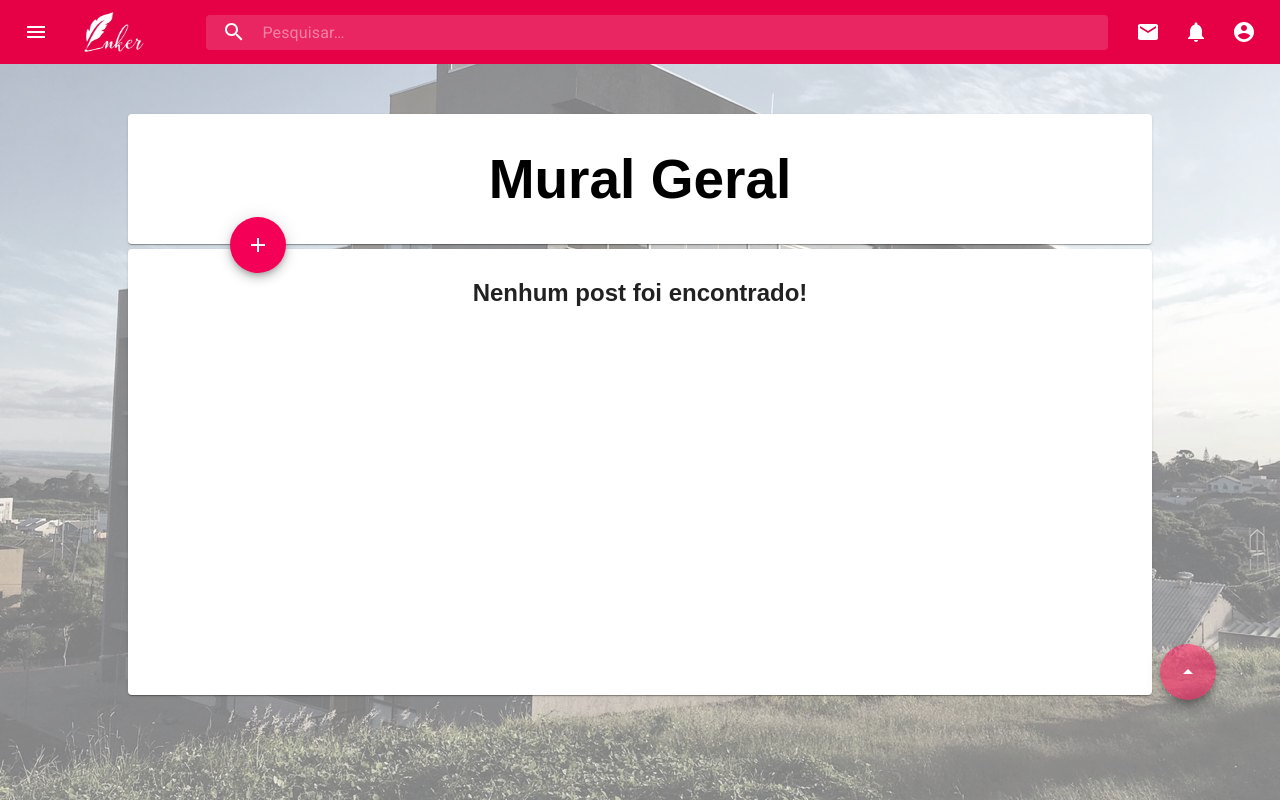
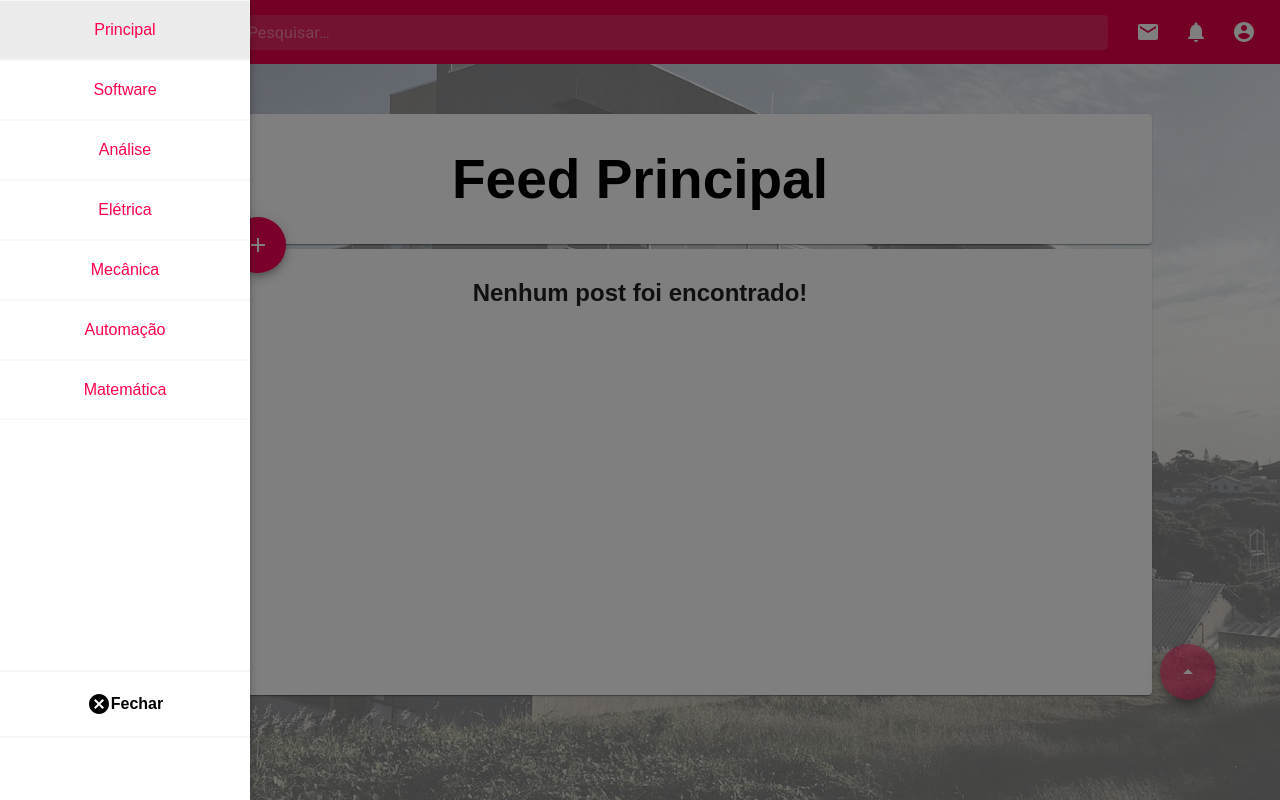
Before and after one commit to caueaquino/Inker-API, a React app in the folder inker/: page /inker/timeline in a window 1280 px wide. Both pictures are taken after a click on the button 36 px from the left and 32 px from the top of the page. Built offline with nearby package versions, Linux system fonts and the light colour scheme.

Commit message:
added sidebar completes sucessfully

```diff
--- a/inker/src/components/CreatePost/index.js
+++ b/inker/src/components/CreatePost/index.js
@@ -26,9 +26,9 @@ const useStyles = makeStyles(theme => ({
     },
 }));
 
-export default function SimpleModal() {
+export default function CreatePost() {
     const [open, setOpen] = React.useState(false);
-    // getModalStyle is not a pure function, we roll the style only on the first render
+
     const [modalStyle] = React.useState(getModalStyle);
 
     const handleOpen = () => {
--- a/inker/src/components/MainAppBar/index.js
+++ b/inker/src/components/MainAppBar/index.js
@@ -7,7 +7,6 @@ import InputBase from '@material-ui/core/InputBase';
 import Badge from '@material-ui/core/Badge';
 import MenuItem from '@material-ui/core/MenuItem';
 import Menu from '@material-ui/core/Menu';
-import MenuIcon from '@material-ui/icons/Menu';
 import SearchIcon from '@material-ui/icons/Search';
 import AccountCircle from '@material-ui/icons/AccountCircle';
 import MailIcon from '@material-ui/icons/Mail';
@@ -16,6 +15,8 @@ import MoreIcon from '@material-ui/icons/MoreVert';
 import {Link} from 'react-router-dom'
 
 import './styles.css'
+
+import Sidebar from '../../components/Sidebar'
 
 import WhiteLogo from '../../assets/images/FullLogoWhite.png'
 import { flexbox } from '@material-ui/system';
@@ -179,14 +180,7 @@ const MainAppBar = () => {
     <div className={classes.grow}>
       <AppBar position="static" style={{ backgroundColor: 'rgb(230,0,70)' }}>
         <Toolbar>
-          <IconButton
-            edge="start"
-            className={classes.menuButton}
-            color="inherit"
-            aria-label="Open drawer"
-          >
-            <MenuIcon />
-          </IconButton>
+          <Sidebar></Sidebar>
 
           <img id="logo-bar" src={WhiteLogo} height="40px" width="100px" alt="logo-inker" />
 
--- a/inker/src/components/Sidebar/index.js
+++ b/inker/src/components/Sidebar/index.js
@@ -1,11 +1,137 @@
-import React, { Component } from 'react'
+import React from 'react';
+import { makeStyles } from '@material-ui/core/styles';
+import Modal from '@material-ui/core/Modal';
+import IconButton from '@material-ui/core/IconButton'
+import MenuIcon from '@material-ui/icons/Menu'
+import {Link} from 'react-router-dom'
+import CancelIcon from '@material-ui/icons/Cancel'
 
-export default class Sidebar extends Component {
-    render() {
-        return (
-            <section id="main-sidebar">
+import './styles.css'
 
-            </section>
-        )
-    }
+function getModalStyle() {
+
+    return {
+        top: `${0}%`,
+        left: `${0}%`
+    };
 }
+
+const useStyles = makeStyles(theme => ({
+    paper: {
+        position: 'fixed',
+        width: 250,
+        height: '100vh',
+        backgroundColor: theme.palette.background.paper,
+        boxShadow: theme.shadows[5],
+        padding: theme.spacing(4),
+        outline: 'none',
+        padding: 0,
+    },
+    root: {
+        width: '100%',
+        maxWidth: '360px',
+        backgroundColor: theme.palette.background.paper,
+    },
+}));
+
+export default function SideBar() {
+    const [open, setOpen] = React.useState(false);
+
+    const [modalStyle] = React.useState(getModalStyle);
+
+    const handleOpen = () => {
+        setOpen(true);
+    };
+
+    const handleClose = () => {
+        setOpen(false);
+    };
+    const classes = useStyles();
+
+    return (
+        <div>
+            <IconButton
+                onClick={handleOpen}
+                edge="start"
+                className={classes.menuButton}
+                color="inherit"
+                aria-label="Open drawer"
+            >
+                <MenuIcon />
+            </IconButton>
+            <Modal
+                aria-labelledby="simple-modal-title"
+                aria-describedby="simple-modal-description"
+                open={open}
+                onClose={handleClose}
+            >
+                <div style={modalStyle} className={classes.paper}>
+                    <header>
+
+                    </header>
+
+                    <section id="menu-side">
+                        <Link
+                            to="/inker/timeline"
+                            className="itens-side"
+                            style={{ textDecoration: 'none', display: 'flex', alignItems: 'center', justifyContent: 'center', color: 'rgb(255,0,76)' }}
+                        >
+                            Principal
+                        </Link>
+
+                        <Link
+                            to="/inker/timeline-software"
+                            className="itens-side"
+                            style={{ textDecoration: 'none', display: 'flex', alignItems: 'center', justifyContent: 'center', color: 'rgb(255,0,76)' }}
+                        >
+                            Software
+                        </Link>
+
+                        <Link
+                            to="/inker/timeline-analise"
+                            className="itens-side"
+                            style={{ textDecoration: 'none', display: 'flex', alignItems: 'center', justifyContent: 'center', color: 'rgb(255,0,76)' }}
+                        >
+                            Análise
+                        </Link>
+
+                        <Link
+                            to="/inker/timeline-eletrica"
+                            className="itens-side"
+                            style={{ textDecoration: 'none', display: 'flex', alignItems: 'center', justifyContent: 'center', color: 'rgb(255,0,76)' }}
+                        >
+                            Elétrica
+                        </Link>
+
+                        <Link
+                            to="/inker/timeline-mecanica"
+                            className="itens-side"
+                            style={{ textDecoration: 'none', display: 'flex', alignItems: 'center', justifyContent: 'center', color: 'rgb(255,0,76)' }}
+                        >
+                            Mecânica
+                        </Link>
+
+                        <Link
+                            to="/inker/timeline-automacao"
+                            className="itens-side"
+                            style={{ textDecoration: 'none', display: 'flex', alignItems: 'center', justifyContent: 'center', color: 'rgb(255,0,76)' }}
+                        >
+                            Automação
+                        </Link>
+
+                        <Link
+                            to="/inker/timeline-matematica"
+                            className="itens-side"
+                            style={{ textDecoration: 'none', display: 'flex', alignItems: 'center', justifyContent: 'center', color: 'rgb(255,0,76)' }}
+                        >
+                            Matemática
+                        </Link>
+                        <button id="bt-close-side" className="itens-side" onClick={handleClose}>
+                            <CancelIcon></CancelIcon>Fechar
+                        </button>
+                    </section>
+                </div>
+            </Modal>
+        </div>
+    );
+}
--- a/inker/src/components/Sidebar/styles.css
+++ b/inker/src/components/Sidebar/styles.css
@@ -1,3 +1,30 @@
-#main-sidebar {
+.itens-side {
+    padding: 20px 0px;
+    width: 100%;
+    border-top: 1px solid rgb(247, 247, 247);
+    border-bottom: 1px solid rgb(247, 247, 247);
+    border-left: none;
+    border-right: none;
+    font-weight: 100;
+    transition: all 0.2s;
+    text-decoration: none;
+    display: flex;
+    align-items: center;
+    justify-content: center;
+    color: rgb(255, 0, 76);
+    background-color: rgba(0, 0, 0, 0);
+}
 
+.itens-side:hover {
+    background-color: rgba(158, 158, 158, 0.2);
 }
+
+#bt-close-side {
+    border-top: 2px solid rgb(247, 247, 247);
+    border-bottom: 2px solid rgb(247, 247, 247);
+    margin-top: 100%;
+    font-size: 12pt;
+    color: black;
+    font-weight: 900!important;
+    min-height: 100%;
+}
--- a/inker/src/components/Timeline/index.js
+++ b/inker/src/components/Timeline/index.js
@@ -5,7 +5,8 @@ import './styles.css'
 import Card from '@material-ui/core/Card';
 import Fab from '@material-ui/core/Fab';
 import ArrowDropUpIcon from '@material-ui/icons/ArrowDropUp';
-import SimpleModal from '../CreatePost';
+
+import CreatePost from '../CreatePost';
 
 export default class Timeline extends Component {
 
@@ -13,9 +14,9 @@ export default class Timeline extends Component {
         return (
             <section id="timeline">
                 <Card className="card-top">
-                    <h1>Mural Geral</h1>
+                    <h1>Feed Principal</h1>
 
-                    <SimpleModal></SimpleModal>
+                    <CreatePost></CreatePost>
                 </Card>
 
                 <Card className="card-post">
```
